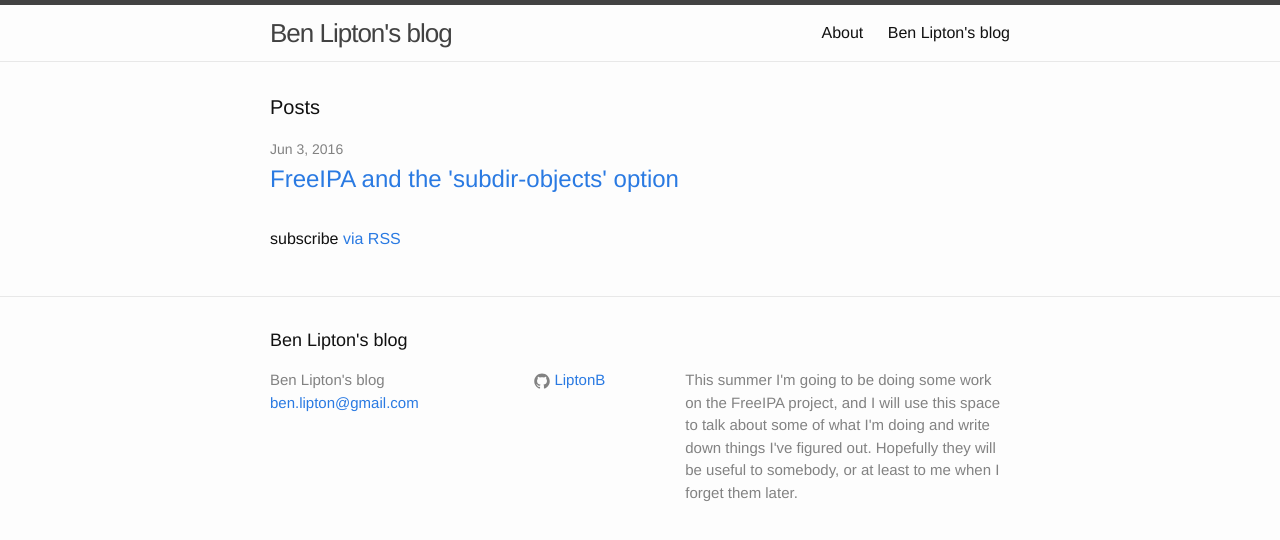
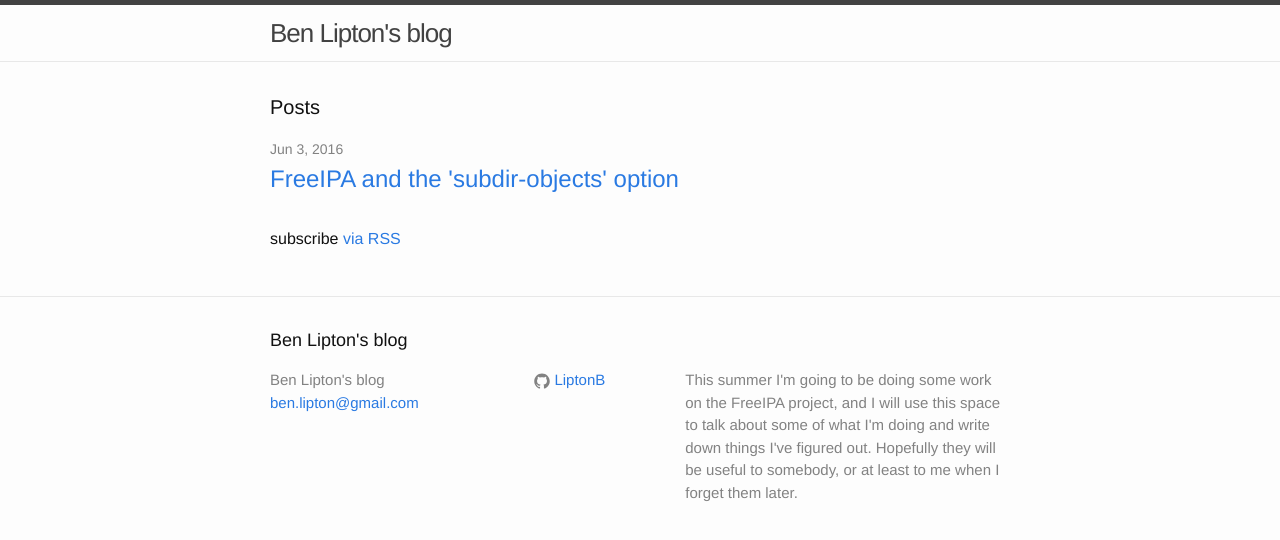
Before and after one commit to LiptonB/LiptonB.github.io, a Jekyll site: the page built from index.html, in a window 1280 px wide. Shown: the top 540 px of the page. Built offline with Jekyll 4.4.1, drawn with Linux system fonts in a browser that asks for light colours.

Commit message:
Not every page needs to be listed

```diff
--- a/_includes/header.html
+++ b/_includes/header.html
@@ -15,7 +15,7 @@
 
       <div class="trigger">
         {% for my_page in site.pages %}
-          {% if my_page.title %}
+          {% if my_page.title and my_page.show_in_header %}
           <a class="page-link" href="{{ my_page.url | prepend: site.baseurl }}">{{ my_page.title }}</a>
           {% endif %}
         {% endfor %}
```
